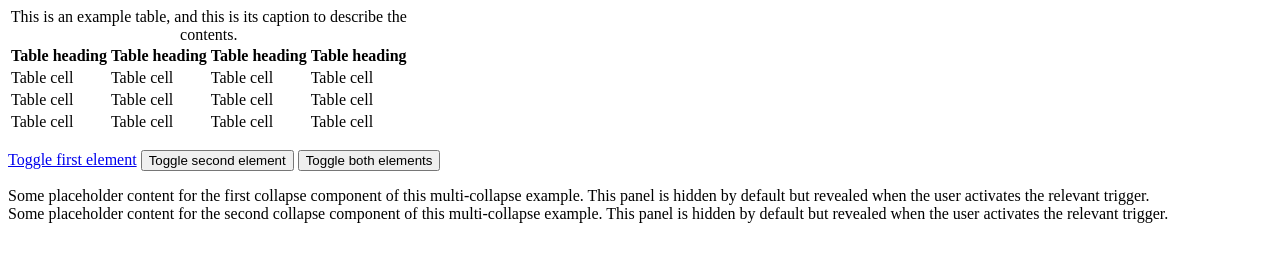
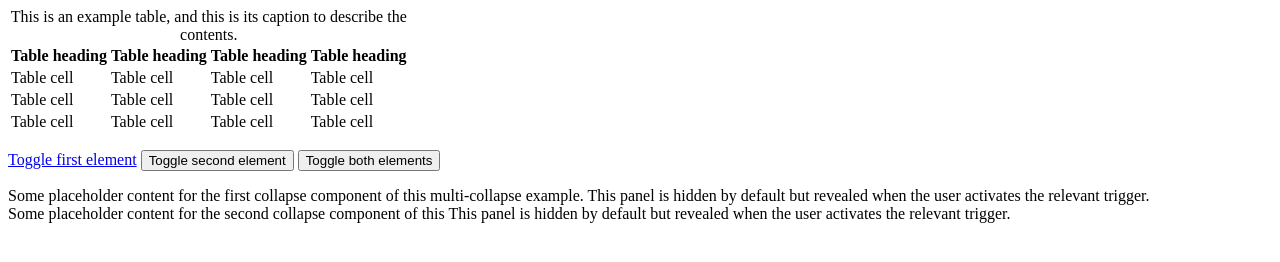
Before and after one commit to yasiinemad2011/portfolyo, a plain HTML site: page css.html in a window 1280 px wide. Drawn offline with Linux system fonts and the light colour scheme.

Commit message:
change in file

```diff
--- a/css.html
+++ b/css.html
@@ -57,7 +57,7 @@
     <div class="col">
       <div class="collapse multi-collapse" id="multiCollapseExample2">
         <div class="card card-body">
-          Some placeholder content for the second collapse component of this multi-collapse example. This panel is hidden by default but revealed when the user activates the relevant trigger.
+          Some placeholder content for the second collapse component of this  This panel is hidden by default but revealed when the user activates the relevant trigger.
         </div>
       </div>
     </div>
```
